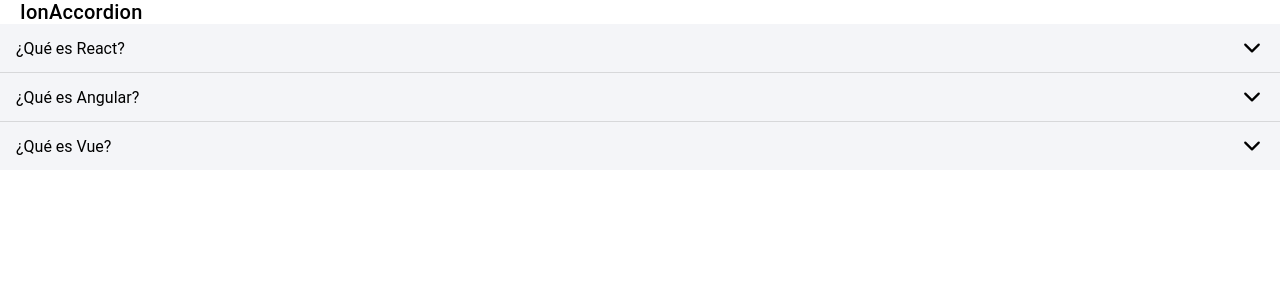
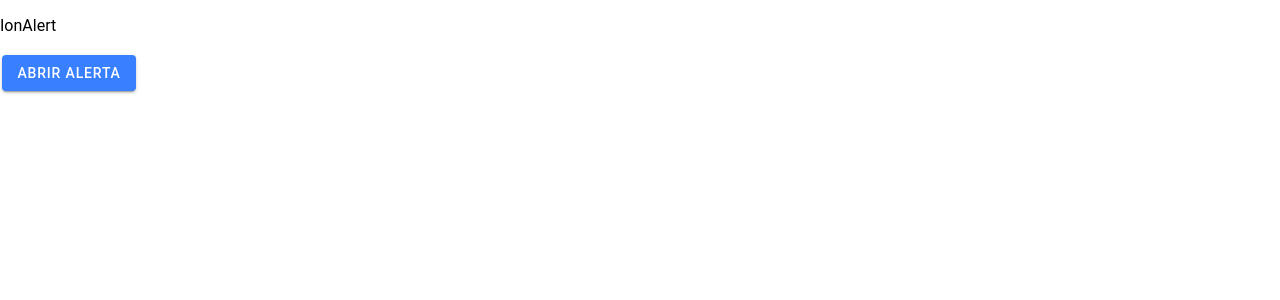
Before and after one commit to DanielPAyala/my-app-ionic-react, a React (Vite) app: page / in a window 1280 px wide. Shown: the top 300 px of the page. Built offline with nearby package versions, Linux system fonts and the light colour scheme.

Commit message:
Ion Alert

```diff
--- /dev/null
+++ b/src/components/IonAlert.tsx
@@ -0,0 +1,36 @@
+import { IonButton, useIonAlert } from "@ionic/react";
+
+export function IonAlertComponent() {
+  const [presentAlert] = useIonAlert();
+
+  const deleteUser = () => {
+    console.log("Usuario Eliminado");
+  };
+
+  const openAlert = () => {
+    presentAlert({
+      header: "¡Cuidado!",
+      subHeader: "Eliminar cuenta",
+      message: "¿Estas seguro de eliminar la cuenta?",
+      buttons: [
+        {
+          text: "Cancelar",
+          role: "cancel",
+        },
+        {
+          text: "Eliminar",
+          role: "confirm",
+          handler: () => {
+            deleteUser();
+          },
+        },
+      ],
+    });
+  };
+  return (
+    <div>
+      <p>IonAlert</p>
+      <IonButton onClick={openAlert}>Abrir Alerta</IonButton>
+    </div>
+  );
+}
--- a/src/components/index.ts
+++ b/src/components/index.ts
@@ -1,3 +1,4 @@
 export * from './IonActionSheet'
 export * from './IonButton'
 export * from './IonAccordion'
+export * from './IonAlert'
--- a/src/pages/Home.tsx
+++ b/src/pages/Home.tsx
@@ -2,6 +2,7 @@
   IonActionSheetComponent,
   IonButtonComponent,
   IonAccordionComponent,
+  IonAlertComponent,
 } from "../components";
 
 export default function Home() {
@@ -9,7 +10,8 @@
     <div>
       {/* <IonActionSheetComponent /> */}
       {/* <IonButtonComponent /> */}
-      <IonAccordionComponent />
+      {/* <IonAccordionComponent /> */}
+      <IonAlertComponent />
     </div>
   );
 }
```
